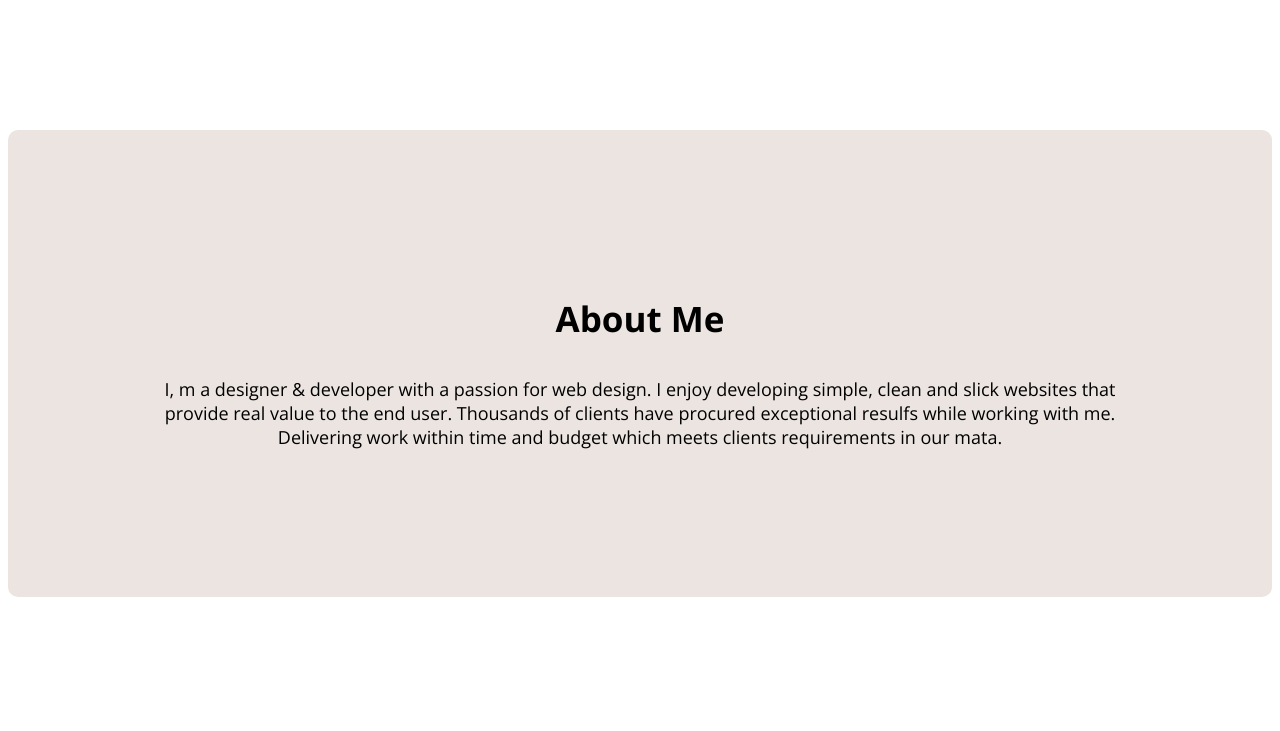
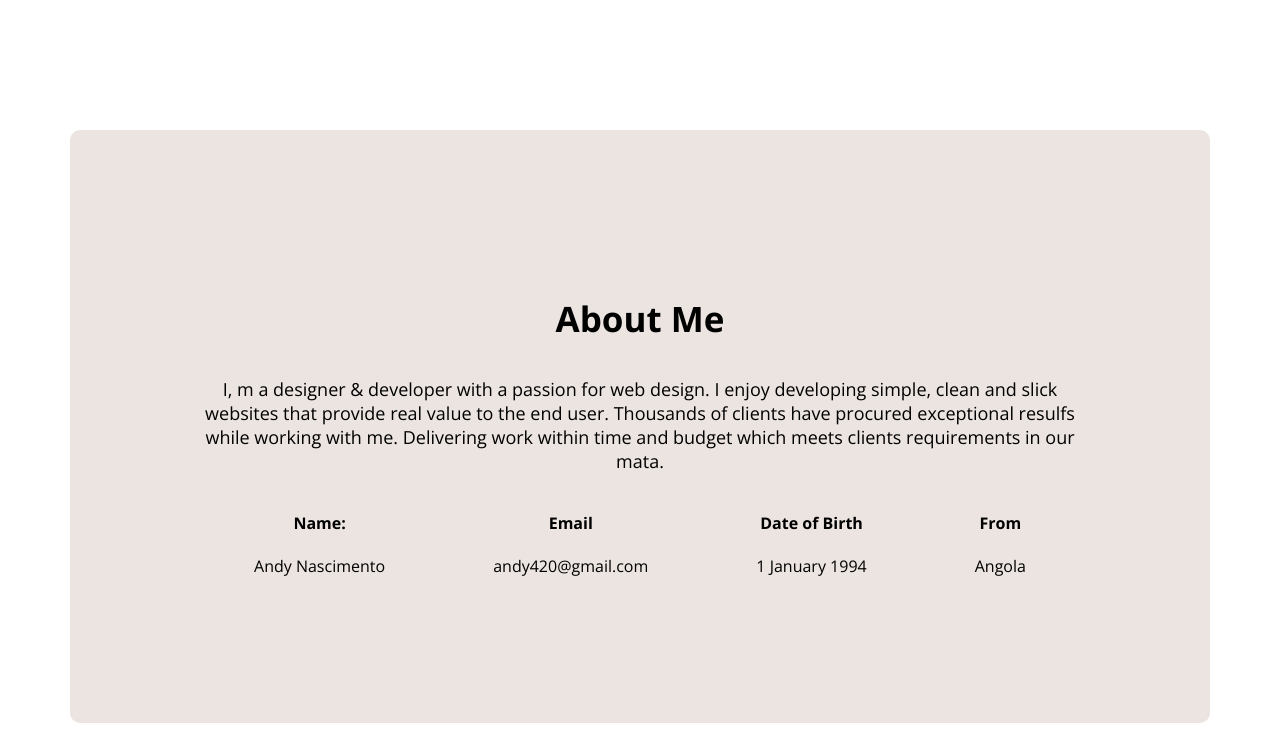
Before and after one commit to KaziAnaf/web-developer-portfolio, a plain HTML site: page index.html in a window 1280 px wide. Shown: the part 768-1499 px from the top of the page. Before the commit the page ends 1373 px from the top, so only its background shows below. Drawn offline with nearby package versions, Linux system fonts and the light colour scheme.

Commit message:
added about information

```diff
--- a/index.html
+++ b/index.html
@@ -37,6 +37,25 @@
         <section class="about">
             <h3 class="section-title">About Me</h3>
             <p class="section-description">I, m a designer & developer with a passion for web design. I enjoy developing simple, clean and slick websites that provide real value to the end user. Thousands of clients have procured exceptional resulfs while working with me. Delivering work within time and budget which meets clients requirements in our mata.</p>
+            <div class="about-info-container">
+                <div class="about-info">
+                    <h4 class="info-title">Name:</h4>
+                    <p class="info-description">Andy Nascimento</p>
+                </div>
+                <div class="about-info">
+                    <h4 class="info-title">Email</h4>
+                    <p class="info-description">andy420@gmail.com</p>
+                </div>
+                <div class="about-info">
+                    <h4 class="info-title">Date of Birth</h4>
+                    <p class="info-description"> 1 January 1994</p>
+                </div>
+                <div class="about-info">
+                    <h4 class="info-title">From</h4>
+                    <p class="info-description"> Angola</p>
+                </div>
+
+            </div>
         </section>
     </main>
     <footer></footer>
--- a/styles/portfolio.css
+++ b/styles/portfolio.css
@@ -91,6 +91,10 @@ nav a {
 }
 
 /* Main Section styles */
+main{
+    max-width: 1140px;
+    margin: 0 auto;
+}
 
 /* about section styles */
 .about {
@@ -113,3 +117,10 @@ nav a {
     text-align: center;
     font-size: 18px;
 }
+.about-info-container{
+    display: flex;
+    justify-content: space-around;
+}
+.about-info{
+    text-align: center;
+}
```
